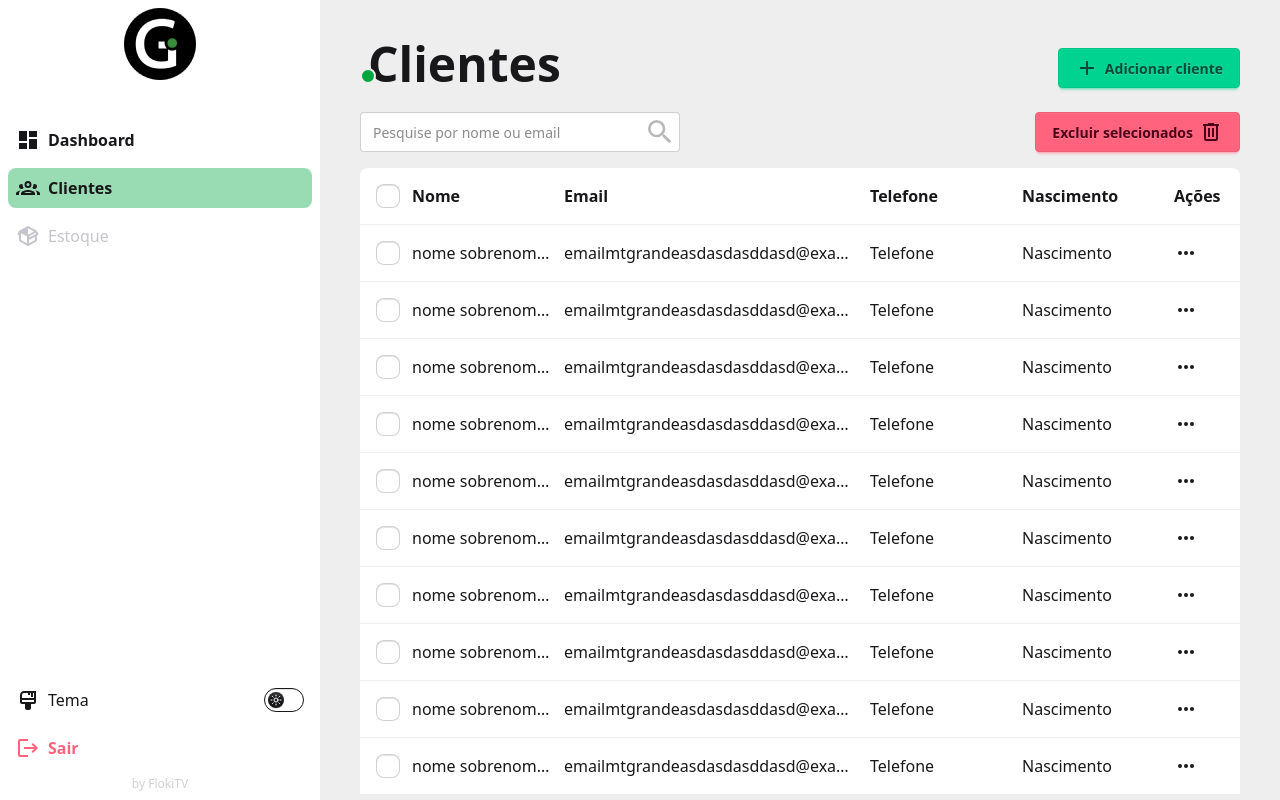
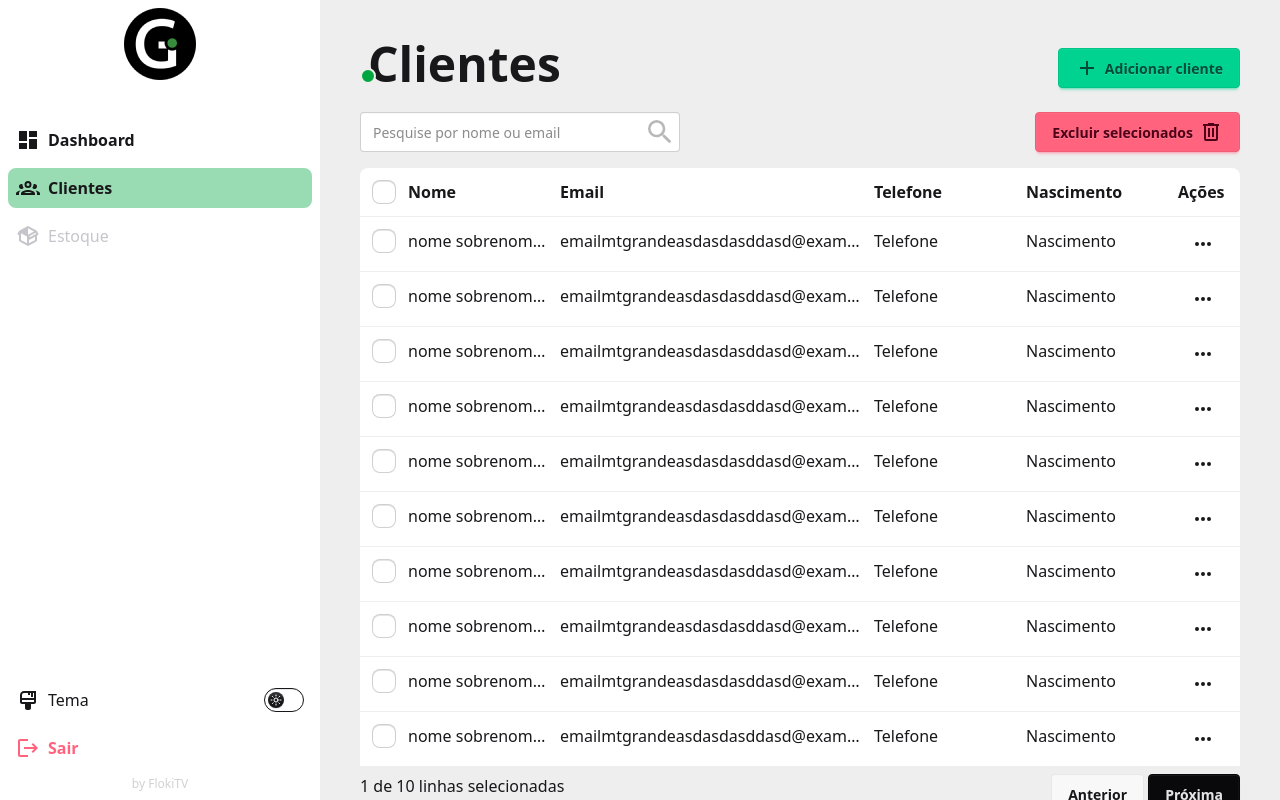
Before and after one commit to FlokiTV/ginte-frontend, a SvelteKit app: page /app/clientes in a window 1280 px wide. Built offline with nearby package versions, Linux system fonts and the light colour scheme.

Commit message:
feat: add dropdown

```diff
--- a/src/routes/app/clientes/+page.svelte
+++ b/src/routes/app/clientes/+page.svelte
@@ -52,24 +52,40 @@
 		>
 			<IconCheckAll />
 		</button>
-		<div class="bg-base-100 flex items-center gap-3 rounded-t-lg p-4 font-semibold">
+		<div class="bg-base-100 flex items-center gap-3 rounded-t-lg p-3 font-semibold">
 			<input class="checkbox" type="checkbox" />
 			<div class="hidden w-[140px] shrink-0 md:block">Nome</div>
-			<div class="grow w-[140px] shrink-0">Email</div>
+			<div class="w-[140px] shrink-0 grow">Email</div>
 			<div class="hidden w-[140px] shrink-0 lg:block">Telefone</div>
 			<div class="hidden w-[140px] shrink-0 xl:block">Nascimento</div>
 			<div class="w-[50px] shrink-0">Ações</div>
 		</div>
 		{#each Array.from({ length: 10 }) as o}
-			<div class="bg-base-100 border-base-300 flex gap-3 border-t p-4">
+			<div class="bg-base-100 border-base-300 flex gap-3 border-t p-3">
 				<input class="checkbox" type="checkbox" />
 				<div class="hidden w-[140px] shrink-0 truncate md:block">nome sobrenome grande</div>
 				<div class="w-[140px] shrink-0 grow truncate">emailmtgrandeasdasdasddasd@example.com</div>
 				<div class="hidden w-[140px] shrink-0 lg:block">Telefone</div>
 				<div class="hidden w-[140px] shrink-0 xl:block">Nascimento</div>
 				<div class="w-[50px] shrink-0">
-					<div class="size-6">
-						<IconSeemore />
+					<div class="dropdown dropdown-end size-full">
+						<div
+							tabindex="0"
+							role="button"
+							class="flex size-full cursor-pointer items-center justify-center"
+						>
+							<div class="size-6">
+								<IconSeemore />
+							</div>
+						</div>
+						<!-- svelte-ignore a11y_no_noninteractive_tabindex -->
+						<ul
+							tabindex="0"
+							class="dropdown-content menu bg-base-100 border-base-300 rounded-box z-1 w-52 border p-2 shadow-sm"
+						>
+							<li><a href="/app/clientes">Editar</a></li>
+							<li><a href="/app/clientes">Remover</a></li>
+						</ul>
 					</div>
 				</div>
 			</div>
```
